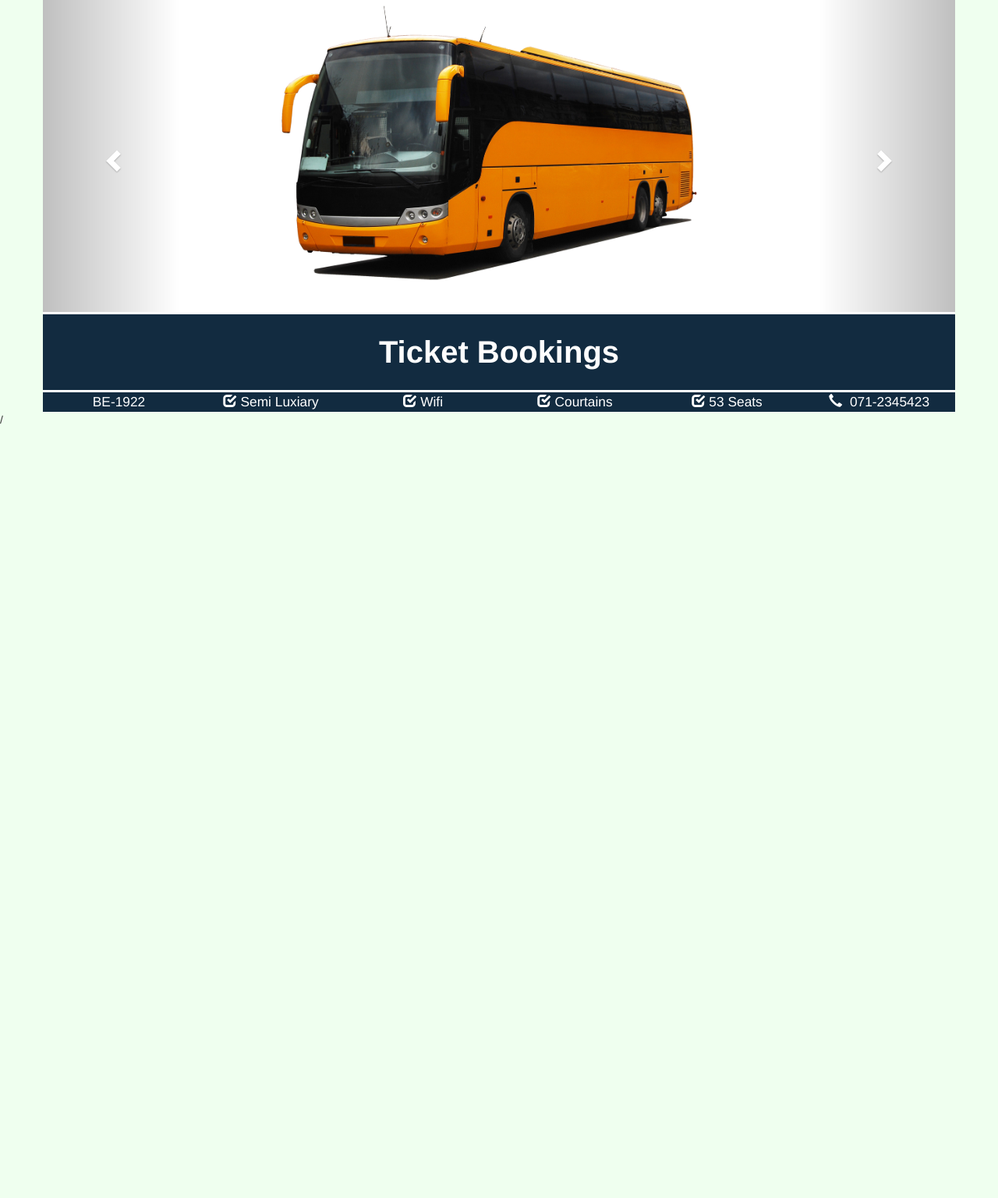
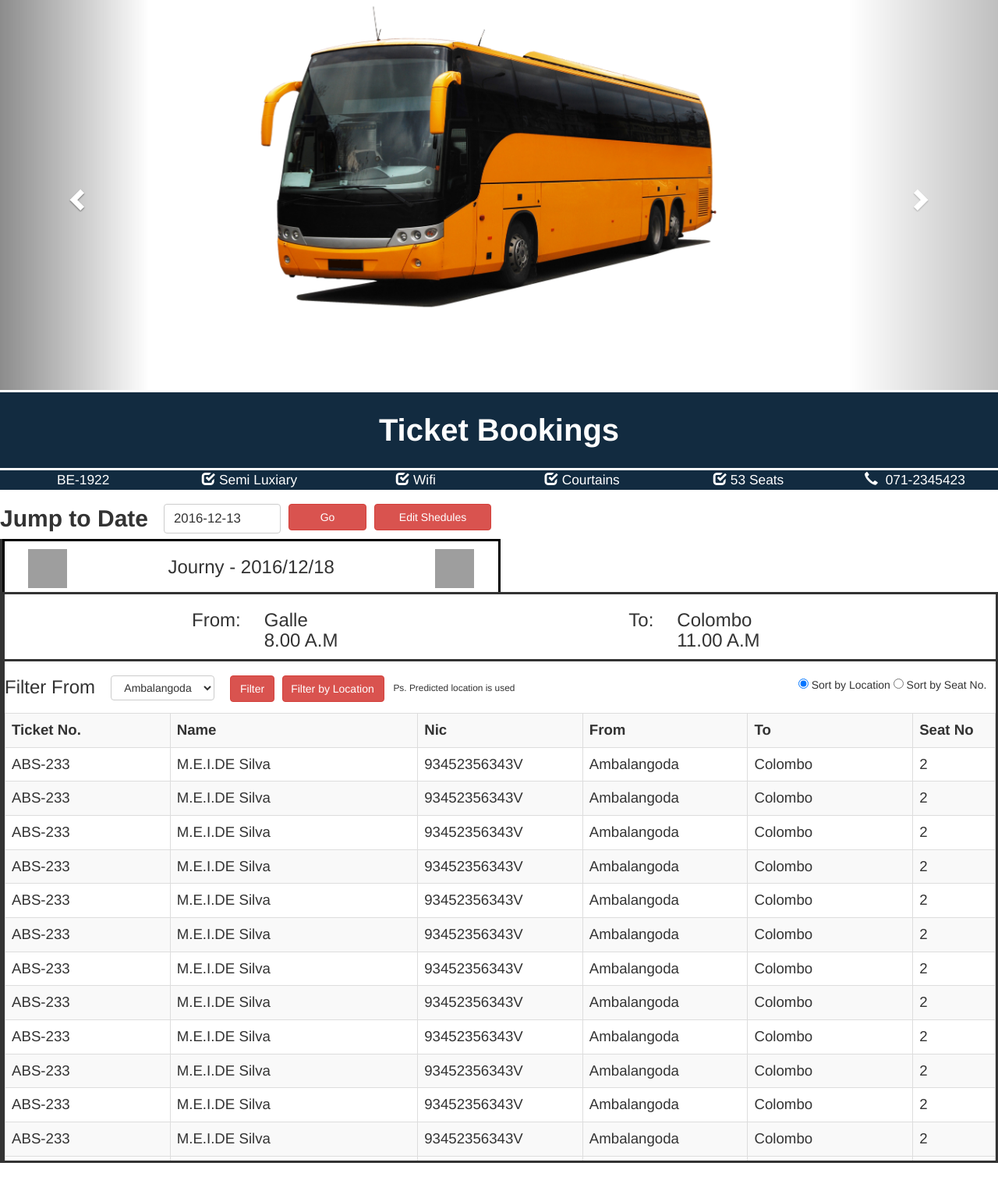
Before and after one commit to Eminda/DatabaseProject, a PHP site: page /Web_Pages/ViewBookings.html in a window 1280 px wide. Shown: the whole page at 78% size. Before the commit the page ends 544 px from the top, so only its background shows below. Run offline with PHP 8.4, Linux system fonts and the light colour scheme; some libraries are stand-ins or nearby versions; some web fonts are replaced; grey boxes are pictures that could not be loaded.

Commit message:
View Booking View completed

```diff
--- a/CSS/BookTicket.css
+++ b/CSS/BookTicket.css
@@ -6,6 +6,7 @@
     width: 216px;
     height: auto;
     margin: 5px auto 0;
+    background: #999999;
     font: 9pt Arial, sans-serif;
     -webkit-box-shadow: 0px 0px 10px 0px rgba(0, 0, 0, .5);
     -moz-box-shadow: 0px 0px 10px 0px rgba(0, 0, 0, .5);
@@ -18,7 +19,7 @@
     width: 100%;
 }
 .ui-datepicker-header {
-    background: url('../../../Database/BusSystem/Image/dark_leather.png') repeat 0 0 #000;
+    background: url('../Image/dark_leather.png') repeat 0 0 #000;
     color: #e0e0e0;
     font-weight: bold;
     -webkit-box-shadow: inset 0px 1px 1px 0px rgba(250, 250, 250, 2);
@@ -40,7 +41,7 @@
     height: 30px;
     text-align: center;
     cursor: pointer;
-    background-image: url('../../../Database/BusSystem/Image/arrow.png');
+    background-image: url('../Image/arrow.png');
     background-repeat: no-repeat;
     line-height: 600%;
     overflow: hidden;
--- a/Web_Pages/BookTicket.html
+++ b/Web_Pages/BookTicket.html
@@ -175,7 +175,7 @@
             <div class="col-md-12">
                 <div class="col-md-4"><h4>Date</h4></div>
                 <div class="input-group col-md-2" >
-                    <p><input class="btn col-md-12" type="text" id="datepicker" style="position: relative; z-index: 100000;margin-top: 4px;text-align: left"></p>
+                    <p><input class="btn btn-default col-md-12" type="text" id="datepicker" style="position: relative; z-index: 100000;margin-top: 4px;text-align: left"></p>
                 </div>
 
             </div>
--- a/Web_Pages/ViewBookings.html
+++ b/Web_Pages/ViewBookings.html
@@ -19,16 +19,16 @@
         }
     </style>
 </head>
-<body style="background-color:#efffef ">
+<body style="background-color:#ffffff ">
 
-<div class="container" style="background-color: #eaeaff">
+<div class="container-fluid" style="background-color: #ffffff">
 
 
     <div class="row">
 
 
         <div id="myCarousel" class="col-md-12 carousel slide" data-ride="carousel"
-             style="height: 400px;overflow:hidden;background-color: white">
+             style="height: 500px;overflow:hidden;background-color: white">
             <!-- Indicators -->
             <ol class="carousel-indicators">
                 <li data-target="#myCarousel" data-slide-to="0" class="active"></li>
@@ -76,8 +76,542 @@
         <div class="col-md-2"><span><i class="glyphicon glyphicon-earphone"></i>&nbsp&nbsp071-2345423</span></div>
 
     </div>
+    <div class="row">
+        <div style="text-align: left">
+            <h2 style="font-weight: 600;float: left;">Jump to Date</h2>
+        </div>
+        <div style="margin-left: 20px;"><input class="btn btn-default" type="text" id="datepicker"
+                                               style="position: relative; z-index: 100000;text-align: left;margin-top: 18px;font-size: larger;float:left;margin-left:20px;width:150px;">
+        </div>
+        <div style="float:left;padding-left: 10px;"><input type="button" class="btn btn-danger" value="Go"
+                                                           style="margin-top:18px;width: 100px;" style="float:left;"/>
+        </div>
+        <div style="float:left;padding-left: 10px;">
+            <input type="button" class="btn btn-danger" value="Edit Shedules" style="margin-top:18px;width: 150px;"/>
+        </div>
+        <div style="clear: both"></div>
+    </div>
+    <div class="row"
+         style="height:800px;overflow:hidden;border-style: solid;border-top-width: 0px;border-right-width: 0px;">
+        <div class="col-md-6" style="border-style: solid;border-color: black;border-bottom-width: 0px;">
+            <div class="col-md-2">
+                <input type="image" src="../Image/back.png" name="saveForm" class="btTxt submit" id="prevBtn"
+                       style="width:50px;height: 50px;margin-top: 10px;"/>
+            </div>
+            <div class="col-md-8" style="text-align: center">
+                <h3 id="journy">Journy - 2016/12/18</h3>
+
+            </div>
+            <div class="col-md-2" style="text-align: right">
+                <input type="image" src="../Image/next.png" name="saveForm" class="btTxt submit" id="nextBtn"
+                       style="width:50px;height: 50px;margin-top: 10px;"/>
+            </div>
+        </div>
+        <div class="col-md-12" style="height: 100%;border-style: solid;padding:0px;">
+            <div class="col-md-1 col-md-offset-2" style="text-align: right;"><h3>From:</h3></div>
+            <div class="col-md-4"><h3>Galle <br>8.00 A.M</h3></div>
+            <div class="col-md-1 " style="text-align: right;"><h3>To:</h3></div>
+            <div class="col-md-3"><h3>Colombo <br>11.00 A.M</h3></div>
+            <div class="row" >
+                <div class="col-md-8" style="border-style: solid;border-width: 0px;border-top-width: 3px;padding-bottom: 10px;">
+                    <div style="float:left"><h3>Filter From</h3></div>
+                    <div style="margin-top:18px;float:left;padding-left: 20px;">
+                        <select class="btn btn-default">
+                            <option value="Ambalangoda" selected>Ambalangoda</option>
+                        </select>
+                    </div>
+                    <div style="margin-top:18px;padding-left: 20px;padding-right: 10px;float:left">
+                        <button type="button" class="btn btn-danger" onsubmit="return false">Filter</button>
+                    </div>
+
+                    <div style="margin-top:18px;">
+                        <button type="button" class="btn btn-danger" onsubmit="return false" style="padding-left: 10px;">Filter by Location</button>
+                        &nbsp
+                        <small style="padding-top:5px;">Ps. Predicted location is used</small>
+                    </div>
+                </div>
+                <div class="col-md-4" style="border-style: solid;border-width: 0px;border-top-width: 3px;padding-bottom: 10px;text-align: right;padding-top:18px">
+                    <input type="radio" name="sort" value="location" checked>&nbspSort by Location
+                    <input type="radio" name="sort" value="seat">&nbspSort by Seat No.
+                    &nbsp&nbsp
+                </div>
+            </div>
+            <div style="border-style: solid;border-width: 0px;height:100%;width:100%;overflow:scroll;margin:0px;font-size:14pt;">
+                <table class="col-md-12 table table-striped table-bordered">
+                    <tr>
+                        <th class="col-md-2">
+                            Ticket No.
+                        </th>
+                        <th class="col-md-3">
+                            Name
+                        </th>
+                        <th class="col-md-2">
+                            Nic
+                        </th>
+                        <th class="col-md-2">
+                            From
+                        </th>
+                        <th class="col-md-2">
+                            To
+                        </th>
+                        <th class="col-md-1">
+                            Seat No
+                        </th>
+                    </tr>
+                    <tr>
+                        <td>
+                            ABS-233
+                        </td>
+                        <td>
+                            M.E.I.DE Silva
+                        </td>
+                        <td>
+                            93452356343V
+                        </td>
+                        <td>
+                            Ambalangoda
+                        </td>
+                        <td>
+                            Colombo
+                        </td>
+                        <td>2</td>
+                    </tr>
+                    <tr>
+                        <td>
+                            ABS-233
+                        </td>
+                        <td>
+                            M.E.I.DE Silva
+                        </td>
+                        <td>
+                            93452356343V
+                        </td>
+                        <td>
+                            Ambalangoda
+                        </td>
+                        <td>
+                            Colombo
+                        </td>
+                        <td>2</td>
+                    </tr>
+                    <tr>
+                        <td>
+                            ABS-233
+                        </td>
+                        <td>
+                            M.E.I.DE Silva
+                        </td>
+                        <td>
+                            93452356343V
+                        </td>
+                        <td>
+                            Ambalangoda
+                        </td>
+                        <td>
+                            Colombo
+                        </td>
+                        <td>2</td>
+                    </tr>
+                    <tr>
+                        <td>
+                            ABS-233
+                        </td>
+                        <td>
+                            M.E.I.DE Silva
+                        </td>
+                        <td>
+                            93452356343V
+                        </td>
+                        <td>
+                            Ambalangoda
+                        </td>
+                        <td>
+                            Colombo
+                        </td>
+                        <td>2</td>
+                    </tr>
+                    <tr>
+                        <td>
+                            ABS-233
+                        </td>
+                        <td>
+                            M.E.I.DE Silva
+                        </td>
+                        <td>
+                            93452356343V
+                        </td>
+                        <td>
+                            Ambalangoda
+                        </td>
+                        <td>
+                            Colombo
+                        </td>
+                        <td>2</td>
+                    </tr>
+                    <tr>
+                        <td>
+                            ABS-233
+                        </td>
+                        <td>
+                            M.E.I.DE Silva
+                        </td>
+                        <td>
+                            93452356343V
+                        </td>
+                        <td>
+                            Ambalangoda
+                        </td>
+                        <td>
+                            Colombo
+                        </td>
+                        <td>2</td>
+                    </tr>
+                    <tr>
+                        <td>
+                            ABS-233
+                        </td>
+                        <td>
+                            M.E.I.DE Silva
+                        </td>
+                        <td>
+                            93452356343V
+                        </td>
+                        <td>
+                            Ambalangoda
+                        </td>
+                        <td>
+                            Colombo
+                        </td>
+                        <td>2</td>
+                    </tr>
+                    <tr>
+                        <td>
+                            ABS-233
+                        </td>
+                        <td>
+                            M.E.I.DE Silva
+                        </td>
+                        <td>
+                            93452356343V
+                        </td>
+                        <td>
+                            Ambalangoda
+                        </td>
+                        <td>
+                            Colombo
+                        </td>
+                        <td>2</td>
+                    </tr>
+                    <tr>
+                        <td>
+                            ABS-233
+                        </td>
+                        <td>
+                            M.E.I.DE Silva
+                        </td>
+                        <td>
+                            93452356343V
+                        </td>
+                        <td>
+                            Ambalangoda
+                        </td>
+                        <td>
+                            Colombo
+                        </td>
+                        <td>2</td>
+                    </tr>
+                    <tr>
+                        <td>
+                            ABS-233
+                        </td>
+                        <td>
+                            M.E.I.DE Silva
+                        </td>
+                        <td>
+                            93452356343V
+                        </td>
+                        <td>
+                            Ambalangoda
+                        </td>
+                        <td>
+                            Colombo
+                        </td>
+                        <td>2</td>
+                    </tr>
+                    <tr>
+                        <td>
+                            ABS-233
+                        </td>
+                        <td>
+                            M.E.I.DE Silva
+                        </td>
+                        <td>
+                            93452356343V
+                        </td>
+                        <td>
+                            Ambalangoda
+                        </td>
+                        <td>
+                            Colombo
+                        </td>
+                        <td>2</td>
+                    </tr>
+                    <tr>
+                        <td>
+                            ABS-233
+                        </td>
+                        <td>
+                            M.E.I.DE Silva
+                        </td>
+                        <td>
+                            93452356343V
+                        </td>
+                        <td>
+                            Ambalangoda
+                        </td>
+                        <td>
+                            Colombo
+                        </td>
+                        <td>2</td>
+                    </tr>
+                    <tr>
+                        <td>
+                            ABS-233
+                        </td>
+                        <td>
+                            M.E.I.DE Silva
+                        </td>
+                        <td>
+                            93452356343V
+                        </td>
+                        <td>
+                            Ambalangoda
+                        </td>
+                        <td>
+                            Colombo
+                        </td>
+                        <td>2</td>
+                    </tr>
+                    <tr>
+                        <td>
+                            ABS-233
+                        </td>
+                        <td>
+                            M.E.I.DE Silva
+                        </td>
+                        <td>
+                            93452356343V
+                        </td>
+                        <td>
+                            Ambalangoda
+                        </td>
+                        <td>
+                            Colombo
+                        </td>
+                        <td>2</td>
+                    </tr>
+                    <tr>
+                        <td>
+                            ABS-233
+                        </td>
+                        <td>
+                            M.E.I.DE Silva
+                        </td>
+                        <td>
+                            93452356343V
+                        </td>
+                        <td>
+                            Ambalangoda
+                        </td>
+                        <td>
+                            Colombo
+                        </td>
+                        <td>2</td>
+                    </tr>
+                    <tr>
+                        <td>
+                            ABS-233
+                        </td>
+                        <td>
+                            M.E.I.DE Silva
+                        </td>
+                        <td>
+                            93452356343V
+                        </td>
+                        <td>
+                            Ambalangoda
+                        </td>
+                        <td>
+                            Colombo
+                        </td>
+                        <td>2</td>
+                    </tr>
+                    <tr>
+                        <td>
+                            ABS-233
+                        </td>
+                        <td>
+                            M.E.I.DE Silva
+                        </td>
+                        <td>
+                            93452356343V
+                        </td>
+                        <td>
+                            Ambalangoda
+                        </td>
+                        <td>
+                            Colombo
+                        </td>
+                        <td>2</td>
+                    </tr>
+                    <tr>
+                        <td>
+                            ABS-233
+                        </td>
+                        <td>
+                            M.E.I.DE Silva
+                        </td>
+                        <td>
+                            93452356343V
+                        </td>
+                        <td>
+                            Ambalangoda
+                        </td>
+                        <td>
+                            Colombo
+                        </td>
+                        <td>2</td>
+                    </tr>
+                    <tr>
+                        <td>
+                            ABS-233
+                        </td>
+                        <td>
+                            M.E.I.DE Silva
+                        </td>
+                        <td>
+                            93452356343V
+                        </td>
+                        <td>
+                            Ambalangoda
+                        </td>
+                        <td>
+                            Colombo
+                        </td>
+                        <td>2</td>
+                    </tr>
+                    <tr>
+                        <td>
+                            ABS-233
+                        </td>
+                        <td>
+                            M.E.I.DE Silva
+                        </td>
+                        <td>
+                            93452356343V
+                        </td>
+                        <td>
+                            Ambalangoda
+                        </td>
+                        <td>
+                            Colombo
+                        </td>
+                        <td>2</td>
+                    </tr>
+                    <tr>
+                        <td>
+                            ABS-233
+                        </td>
+                        <td>
+                            M.E.I.DE Silva
+                        </td>
+                        <td>
+                            93452356343V
+                        </td>
+                        <td>
+                            Ambalangoda
+                        </td>
+                        <td>
+                            Colombo
+                        </td>
+                        <td>2</td>
+                    </tr>
+                    <tr>
+                        <td>
+                            ABS-233
+                        </td>
+                        <td>
+                            M.E.I.DE Silva
+                        </td>
+                        <td>
+                            93452356343V
+                        </td>
+                        <td>
+                            Ambalangoda
+                        </td>
+                        <td>
+                            Colombo
+                        </td>
+                        <td>2</td>
+                    </tr>
+                    <tr>
+                        <td>
+                            ABS-233
+                        </td>
+                        <td>
+                            M.E.I.DE Silva
+                        </td>
+                        <td>
+                            93452356343V
+                        </td>
+                        <td>
+                            Ambalangoda
+                        </td>
+                        <td>
+                            Colombo
+                        </td>
+                        <td>2</td>
+                    </tr>
+                    <tr>
+                        <td>
+                            ABS-233
+                        </td>
+                        <td>
+                            M.E.I.DE Silva
+                        </td>
+                        <td>
+                            93452356343V
+                        </td>
+                        <td>
+                            Ambalangoda
+                        </td>
+                        <td>
+                            Colombo
+                        </td>
+                        <td>2</td>
+                    </tr>
+
+                </table>
+            </div>
+        </div>
+    </div>
+    <br>
+    <br>
+</div>
+<script>
+    var date = new Date();
+    date.setDate(date.getDate());
+    $("#datepicker").datepicker("setDate", date);
+    $("#datepicker").datepicker({
+        dateFormat: "yy-mm-dd",
+        defaultDate: date,
+        onSelect: function () {
+            selectedDate = $.datepicker.formatDate("yyyy-mm-dd", $(this).datepicker('getDate'));
+        }
+    });
+    $("#datepicker").val(date.getFullYear() + "-" + (date.getMonth() + 1) + "-" + date.getDate());
 
 
-</div>/
+</script>
 </body>
 </html>
```
